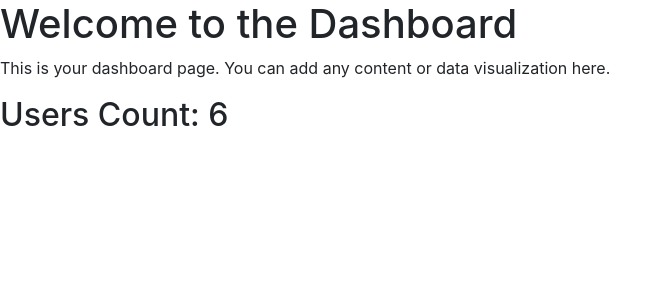
After one commit to Mado007/ESG_Analysis_Platform, a Flask app: page /dashboard in a window 1280 px wide. The commit adds this page. Shown: the top 300 px of the page, without its empty margins (0-672 px from the left). Run offline with Flask 3, Linux system fonts and the light colour scheme; some libraries are stand-ins or nearby versions.

Commit message:
fix dashboard

```diff
--- a/app/__init__.py
+++ b/app/__init__.py
@@ -6,7 +6,7 @@ from flask_migrate import Migrate
 import os
 
 # Initialize Flask app
-app = Flask(__name__)
+app = Flask(__name__, static_folder='static')
 
 # Load configuration
 config_path = os.path.join(os.getcwd(), 'instance', 'config.py')
--- a/app/models.py
+++ b/app/models.py
@@ -1,11 +1,17 @@
 from app import db, login_manager
 from flask_login import UserMixin
+from werkzeug.security import generate_password_hash, check_password_hash
 
 class User(UserMixin, db.Model):
     id = db.Column(db.Integer, primary_key=True)
     username = db.Column(db.String(64), index=True, unique=True)
     password_hash = db.Column(db.String(128))
 
+    def set_password(self, password):
+        self.password_hash = generate_password_hash(password)
+
+    def check_password(self, password):
+        return check_password_hash(self.password_hash, password)
     def __repr__(self):
         return '<User {}>'.format(self.username)
 
--- a/app/routes.py
+++ b/app/routes.py
@@ -28,6 +28,16 @@ def index():
 
     # Render the index.html template with the Plotly plot embedded
     return render_template('index.html', plot=plot_html)
+
+# Dashboard route
+@app.route('/dashboard')
+def dashboard():
+    # Fetch data for visualization (you can customize this based on your requirements)
+    # For example, fetch data from your database or any external source
+    users_count = User.query.count()
+
+    # Pass the data to your dashboard template
+    return render_template('dashboard.html', title='Dashboard', users_count=users_count)
 
 # About route
 @app.route('/about')
--- /dev/null
+++ b/app/static/js/dashboard.js
@@ -0,0 +1,39 @@
+// This function fetches data from the server and updates the dashboard with the received data
+function updateDashboard() {
+  // You can make an AJAX request to fetch data from the server
+  // For example, you can use fetch() or jQuery's $.ajax() function
+
+  // For demonstration purposes, let's assume we are fetching data from a hypothetical API endpoint
+  fetch('/api/data')
+      .then(response => response.json())
+      .then(data => {
+          // Once the data is received, update the dashboard elements
+          // Here, you can update charts, tables, or any other elements on your dashboard
+          updateChart(data);
+          updateTable(data);
+      })
+      .catch(error => {
+          console.error('Error fetching data:', error);
+      });
+}
+
+// This function updates the chart on the dashboard with the received data
+function updateChart(data) {
+  // Use the data to update the chart
+  // For example, if you're using Chart.js, you can update the chart data and labels
+}
+
+// This function updates the table on the dashboard with the received data
+function updateTable(data) {
+  // Use the data to update the table
+  // For example, you can iterate through the data and update the table rows
+}
+
+// Call the updateDashboard function when the page loads to initially populate the dashboard
+document.addEventListener('DOMContentLoaded', function () {
+  updateDashboard();
+
+  // Optionally, you can set up a timer to periodically update the dashboard
+  // For example, update the dashboard every 5 seconds
+  setInterval(updateDashboard, 5000);
+});
--- /dev/null
+++ b/app/templates/dashboard.html
@@ -0,0 +1,28 @@
+<!DOCTYPE html>
+<html lang="en">
+<head>
+    <meta charset="UTF-8">
+    <meta name="viewport" content="width=device-width, initial-scale=1.0">
+    <meta name="Dashboard" content="the ESG Dashboard for insights into (ESG) data.">
+    <title>ESG Dashboard</title>
+    <!-- Link any necessary CSS files -->
+    <link rel="stylesheet" href="{{ url_for('static', filename='css/dashboard.css') }}">
+    <!-- Include Bootstrap CSS -->
+    <link rel="stylesheet" href="https://stackpath.bootstrapcdn.com/bootstrap/4.5.2/css/bootstrap.min.css">
+</head>
+<body>
+    <!-- Your dashboard content goes here -->
+    <h1>Welcome to the Dashboard</h1>
+    <p>This is your dashboard page. You can add any content or data visualization here.</p>
+    <!-- Display data visualization -->
+    <div>
+        <h2>Users Count: {{ users_count }}</h2>
+        <!-- You can add more visualizations here -->
+    </div>
+
+    <!-- Link any necessary JavaScript files -->
+    <script src="https://cdn.plot.ly/plotly-latest.min.js"></script>
+<!-- Include your custom JavaScript file -->
+<script src="{{ url_for('static', filename='js/dashboard.js') }}"></script>
+</body>
+</html>
--- a/app/templates/login.html
+++ b/app/templates/login.html
@@ -5,7 +5,8 @@
     <meta name="viewport" content="width=device-width, initial-scale=1.0">
     <title>Login</title>
     <meta name="description" content="Log in to access the ESG Dashboard and explore environmental, social, and governance data.">
-    <link rel="stylesheet" href="static/style.css">
+    <link rel="stylesheet" href="{{ url_for('static', filename='css/style.css') }}">
+    <link rel="stylesheet" href="https://stackpath.bootstrapcdn.com/bootstrap/4.5.2/css/bootstrap.min.css">
 </head>
 <body>
     <div class="login-container">
--- a/app/templates/register.html
+++ b/app/templates/register.html
@@ -5,7 +5,7 @@
     <meta name="viewport" content="width=device-width, initial-scale=1.0">
     <title>Register</title>
     <meta name="description" content="Register to access the ESG Dashboard and explore environmental, social, and governance data.">
-    <link rel="stylesheet" href="static/style.css">
+    <link rel="stylesheet" href="https://stackpath.bootstrapcdn.com/bootstrap/4.5.2/css/bootstrap.min.css">
 </head>
 <body>
     <div class="register-container">
--- a/run.py
+++ b/run.py
@@ -1 +1,6 @@
 from app import app
+
+if __name__ == "__main__":
+    app.run(debug=True)
+
+#    if __name__ == "__main__":
```
Also changed, not shown: app/dashboard.py (added, +26 -0 lines), app/static/css/dashboard.css (added, +46 -0 lines), app/templates/base.html (+4 -3 lines), app/static/css/style.css (renamed from app/templates/static/style.css), app/static/js/script.js (renamed from app/templates/static/script.js), instance/app.db.
